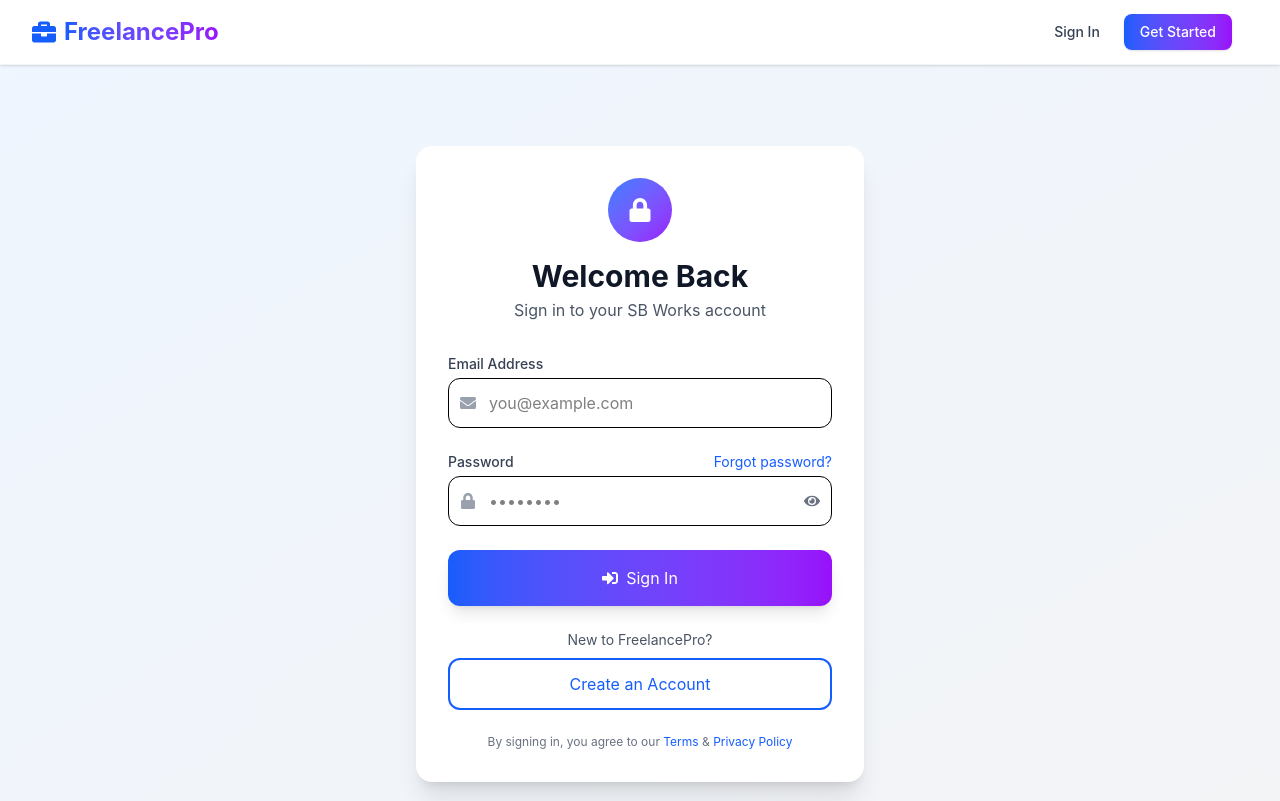
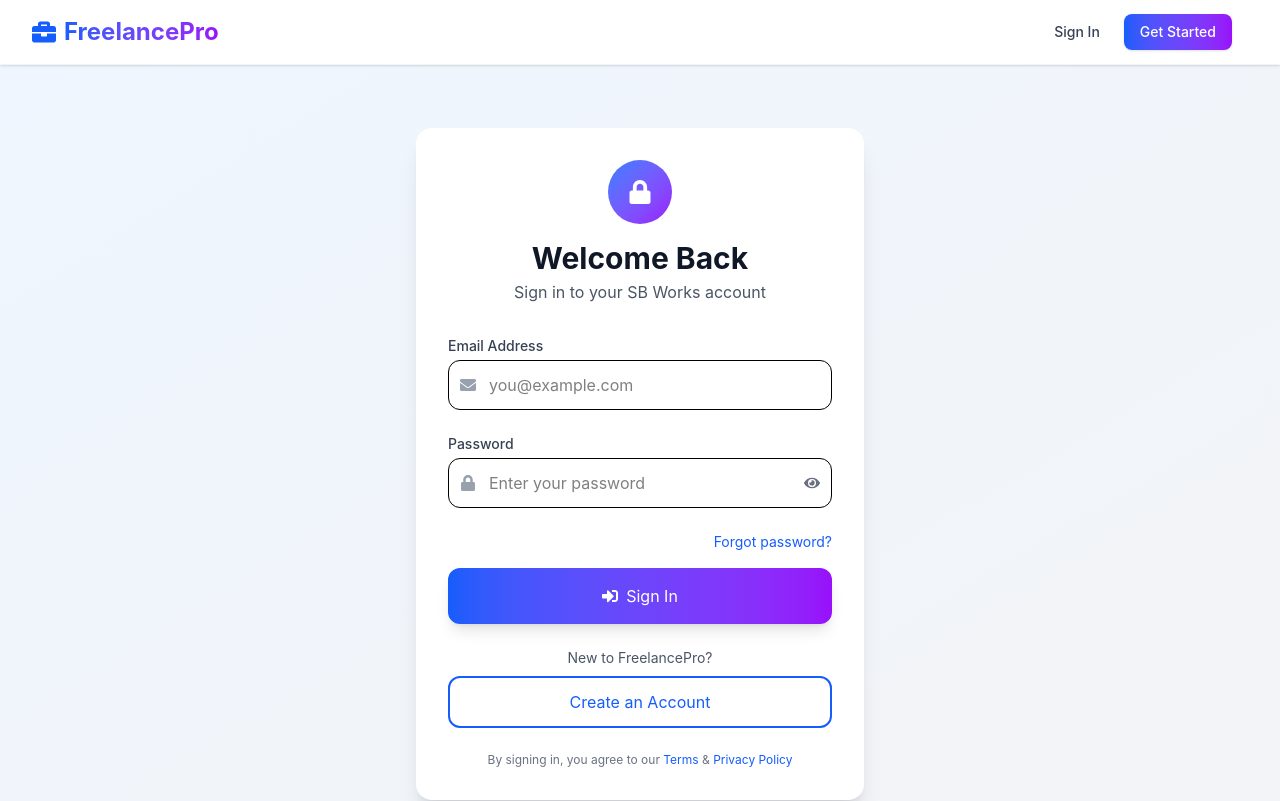
Before and after one commit to logapriyanm/Freelance-Platform, a React app in the folder frontend/: page /login in a window 1280 px wide. Shown: the top 801 px of the page. Built offline with nearby package versions, Linux system fonts and the light colour scheme; the HTML template or start-up script is replaced by a standard one.

Commit message:
Api fixed

```diff
--- a/frontend/src/components/auth/Login.jsx
+++ b/frontend/src/components/auth/Login.jsx
@@ -120,11 +120,12 @@
                   name="email"
                   value={email}
                   onChange={onChange}
-                  className="pl-10 w-full px-4 py-3 border rounded-xl focus:ring-2 focus:ring-blue-500"
+                  className="pl-10 w-full px-4 py-3 border rounded-xl "
                   placeholder="you@example.com"
                   required
                 />
               </div>
+
             </div>
 
             {/* PASSWORD */}
@@ -133,12 +134,7 @@
                 <label className="block text-sm font-medium text-gray-700">
                   Password
                 </label>
-                <Link
-                  to="/forgot-password"
-                  className="text-sm text-blue-600 hover:text-blue-500"
-                >
-                  Forgot password?
-                </Link>
+
               </div>
 
               <div className="relative">
@@ -148,8 +144,8 @@
                   name="password"
                   value={password}
                   onChange={onChange}
-                  className="pl-10 pr-10 w-full px-4 py-3 border rounded-xl focus:ring-2 focus:ring-blue-500"
-                  placeholder="••••••••"
+                  className="pl-10 pr-10 w-full px-4 py-3 border rounded-xl "
+                  placeholder="Enter your password"
                   required
                 />
 
@@ -163,6 +159,14 @@
                 </button>
               </div>
             </div>
+            <span className="flex justify-end mb-4">
+              <Link
+              to="/forgot-password"
+              className="text-sm text-blue-600 hover:text-blue-500"
+            >
+              Forgot password?
+            </Link>
+            </span>
 
             {/* SUBMIT */}
             <button
--- a/frontend/src/components/freelancer/Portfolio.jsx
+++ b/frontend/src/components/freelancer/Portfolio.jsx
@@ -82,6 +82,23 @@
       item.skills.some(skill => skill.toLowerCase().includes(searchQuery.toLowerCase()));
     return matchesCategory && matchesSearch;
   });
+
+  const handleCloseDialog = () => {
+  setDialogOpen(false);
+  setEditItem(null);
+  setFormData({
+    title: '',
+    description: '',
+    url: '',
+    image: null,
+    skills: [],
+    category: 'web',
+    featured: false,
+  });
+  setPreviewImage(null);
+  setSkillInput('');
+};
+
 
   const handleSubmit = async () => {
     try {
```
Also changed, not shown: 1 other file (tests, documents, lock files or other folders).
